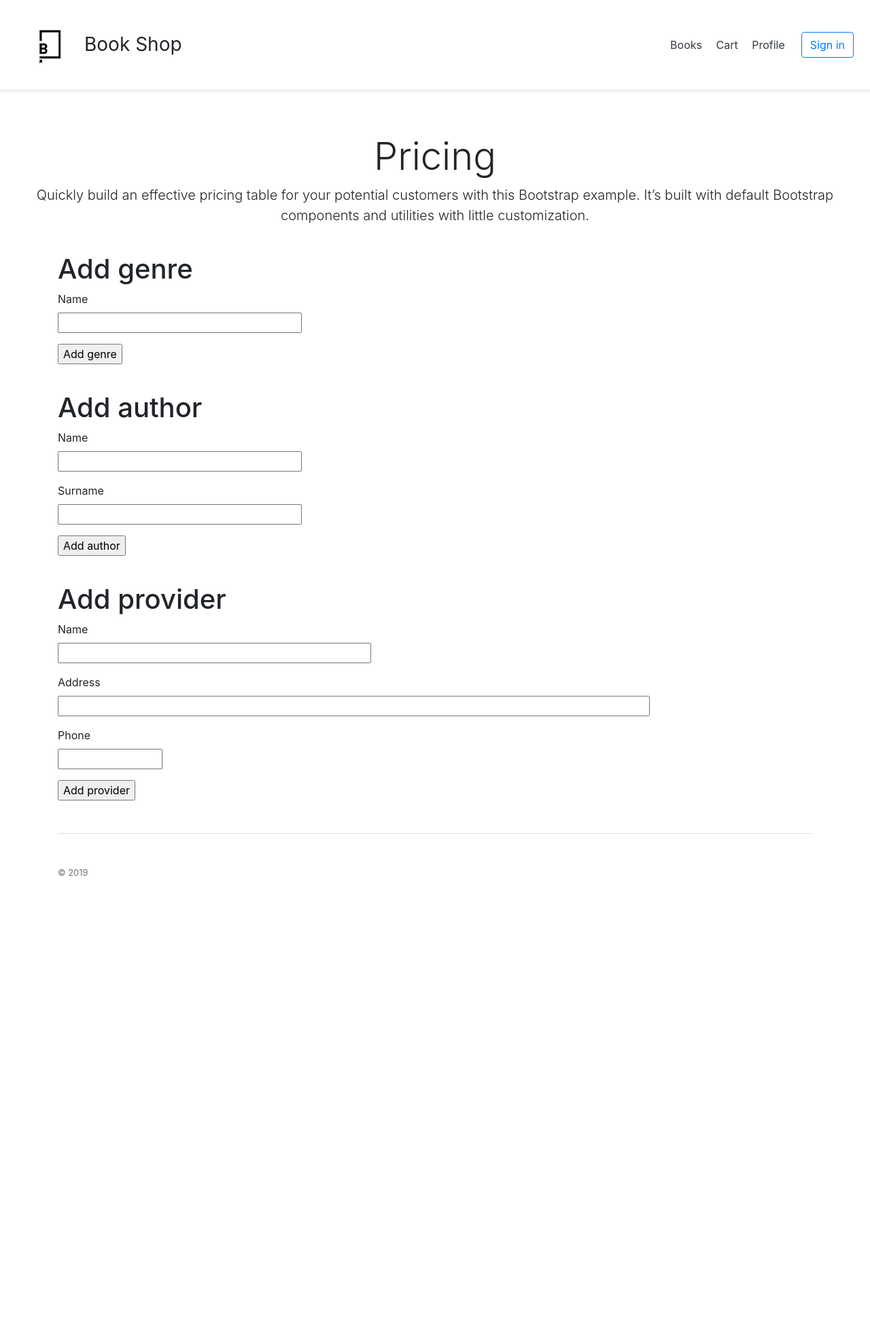
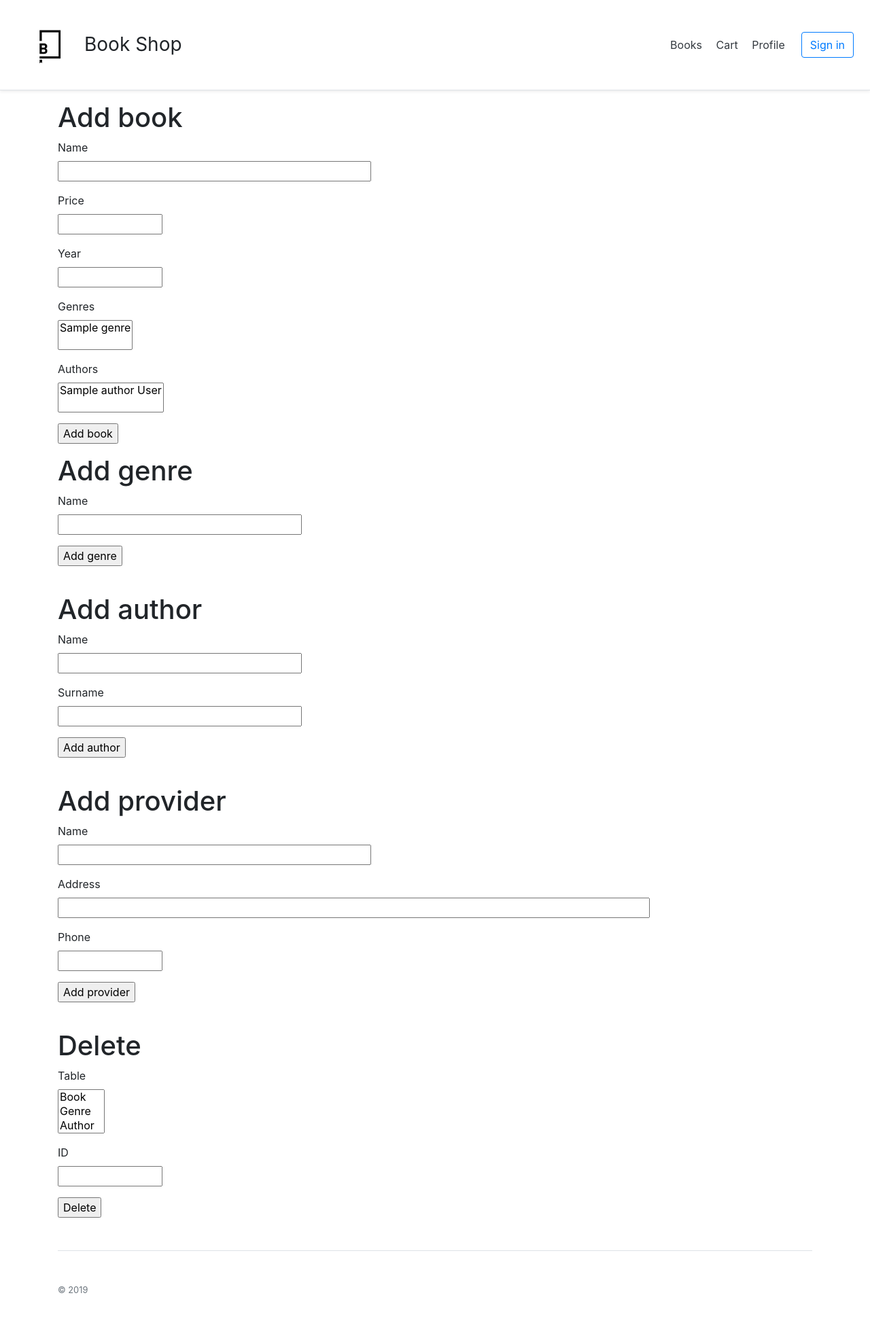
Before and after one commit to DmitriiNov/bookshop, a Flask app: page /special in a window 1280 px wide. Shown: the whole page at 68% size. Before the commit the page ends 1289 px from the top, so only its background shows below. Run offline with Flask 2, Linux system fonts and the light colour scheme; a user stored in the database is signed in; tables that the repository leaves empty hold one stand-in row (values such as "Sample post"); some libraries are stand-ins or nearby versions.

Commit message:
Добавление книг

```diff
--- a/app/forms.py
+++ b/app/forms.py
@@ -10,7 +10,7 @@ import phonenumbers
 
 
 class AddBook(FlaskForm):
-    name= StringField('Phone', validators=[DataRequired()])
+    name= StringField('Name', validators=[DataRequired()])
     price= StringField('Price', validators=[DataRequired()])
     year= StringField('Year', validators=[DataRequired()])
     authors= SelectMultipleField('Authors', coerce=int, validators=[DataRequired()])
@@ -31,6 +31,11 @@ class AddProvider(FlaskForm):
     address= StringField('Address', validators=[DataRequired()])
     phone = StringField('Phone', validators=[DataRequired()])
     submit4 = SubmitField('Add provider')
+
+class Delete(FlaskForm):
+    table= SelectField('Table', coerce=int,choices=[(1,'Book'),(2,'Genre'),(3,'Author'),(4,'Provider')], validators=[DataRequired()])
+    id= StringField('ID', validators=[DataRequired()])
+    submit5 = SubmitField('Delete')
 
 class OrderUser(FlaskForm):
     phone = StringField('Phone', validators=[DataRequired()])
--- a/app/routes.py
+++ b/app/routes.py
@@ -1,8 +1,8 @@
 from flask import render_template, flash, redirect, url_for, request
 from app import app, db
-from app.forms import LoginForm, RegistrationForm, AddAuthor, AddGenre, AddProvider
+from app.forms import LoginForm, RegistrationForm, AddAuthor, AddGenre, AddProvider, AddBook, Delete
 from flask_login import current_user, login_user, logout_user, login_required
-from app.models import User, Provider, Genre, Author
+from app.models import User, Provider, Genre, Author, Book, BookAuthor, BookGenre
 from werkzeug.urls import url_parse
 
 def login_required(role = False):
@@ -40,18 +40,44 @@ def index():
 @app.route('/special', methods=['GET', 'POST'])
 @login_required(role=True)
 def index():
+    genres= [(c.id, c.name) for c in Genre.query.all()]
+    authors= [(c.id, (c.name+' '+c.surname)) for c in Author.query.all()]
     GenreForm = AddGenre(prefix="GenreForm")
     AuthorForm = AddAuthor(prefix="AuthorForm")
     ProviderForm = AddProvider(prefix="ProviderForm")
+    BookForm = AddBook(prefix="BookForm")
+    DeleteForm = Delete(prefix="Delete")
+
+    BookForm.genres.choices = genres
+    BookForm.authors.choices = authors
+
+    if BookForm.submit1.data and BookForm.validate():
+        book = Book(name=BookForm.name.data, price=BookForm.price.data,
+        year=BookForm.year.data)
+        for i in BookForm.genres.data:
+            genre = Genre.query.filter_by(id=i).first()
+            book.genres.append(genre)
+        for k in BookForm.authors.data:
+            author = Author.query.filter_by(id=k).first()
+            book.authors.append(author)
+        db.session.add(book)
+        db.session.commit()
+        BookForm.name.data=''
+        BookForm.price.data=''
+        BookForm.year.data=''
+        BookForm.authors.data=[]
+        BookForm.genres.data=[]
     if GenreForm.submit2.data and GenreForm.validate():
         genre = Genre(name=GenreForm.name.data)
         db.session.add(genre)
         db.session.commit()
+        genres= [(c.id, c.name) for c in Genre.query.all()]
         GenreForm.name.data=''
     if AuthorForm.submit3.data and AuthorForm.validate():
         author = Author(name=AuthorForm.name.data, surname=AuthorForm.surname.data,)
         db.session.add(author)
         db.session.commit()
+        authors= [(c.id, (c.name+' '+c.surname)) for c in Author.query.all()]
         AuthorForm.name.data=''
         AuthorForm.surname.data=''
     if ProviderForm.submit4.data and ProviderForm.validate():
@@ -62,8 +88,18 @@ def index():
         ProviderForm.name.data=''
         ProviderForm.phone.data=''
         ProviderForm.address.data=''
+    if DeleteForm.submit5.data and DeleteForm.validate():
+        if DeleteForm.table.data == 1: a = Book.query.filter_by(id=DeleteForm.id.data).first()
+        elif DeleteForm.table.data == 2: a = Genre.query.filter_by(id=DeleteForm.id.data).first()
+        elif DeleteForm.table.data == 3: a = Author.query.filter_by(id=DeleteForm.id.data).first()
+        else: a = Provider.query.filter_by(id=DeleteForm.id.data).first()
+        if a is not None:
+            db.session.delete(a)
+            db.session.commit()
+        DeleteForm.id.data=''
+        DeleteForm.table.data=[]
     return render_template("special.html", title='Home Page', GenreForm=GenreForm,
-    AuthorForm = AuthorForm, ProviderForm = ProviderForm )
+    AuthorForm = AuthorForm, ProviderForm = ProviderForm, BookForm = BookForm, DeleteForm = DeleteForm)
 
 @app.route('/login', methods=['GET', 'POST'])
 def login():
--- a/app/templates/base.html
+++ b/app/templates/base.html
@@ -20,10 +20,7 @@
         <a class="btn btn-outline-primary" href="https://bootstrap-4.ru/docs/4.3.1/examples/pricing/#">Sign in</a>
       </div>
 
-      <div class="pricing-header px-3 py-3 pt-md-5 pb-md-4 mx-auto text-center">
-        <h1 class="display-4">Pricing</h1>
-        <p class="lead">Quickly build an effective pricing table for your potential customers with this Bootstrap example. It’s built with default Bootstrap components and utilities with little customization.</p>
-      </div>
+
 
       <div class="container">
         {% block content %}{% endblock %}
--- a/app/templates/special.html
+++ b/app/templates/special.html
@@ -1,6 +1,45 @@
 {% extends "base.html" %}
 {% block content %}
-
+<h1>Add book</h1>
+<form action="" method="post">
+    {{ BookForm.hidden_tag() }}
+    <p>
+        {{ BookForm.name.label }}<br>
+        {{ BookForm.name(size=40) }}<br>
+        {% for error in BookForm.name.errors %}
+        <span style="color: green;">[{{ error }}]</span>
+        {% endfor %}
+    </p>
+    <p>
+        {{ BookForm.price.label }}<br>
+        {{ BookForm.price(size=10) }}<br>
+        {% for error in BookForm.price.errors %}
+        <span style="color: green;">[{{ error }}]</span>
+        {% endfor %}
+    </p>
+    <p>
+        {{ BookForm.year.label }}<br>
+        {{ BookForm.year(size=10) }}<br>
+        {% for error in BookForm.year.errors %}
+        <span style="color: green;">[{{ error }}]</span>
+        {% endfor %}
+    </p>
+    <p>
+        {{ BookForm.genres.label }}<br>
+        {{ BookForm.genres(size=2) }}<br>
+        {% for error in BookForm.genres.errors %}
+        <span style="color: green;">[{{ error }}]</span>
+        {% endfor %}
+    </p>
+    <p>
+        {{ BookForm.authors.label }}<br>
+        {{ BookForm.authors(size=2) }}<br>
+        {% for error in BookForm.authors.errors %}
+        <span style="color: green;">[{{ error }}]</span>
+        {% endfor %}
+    </p>
+    <p>{{ BookForm.submit1() }}</p>
+</form>
 <h1>Add genre</h1>
 <form action="" method="post">
     {{ GenreForm.hidden_tag() }}
@@ -60,4 +99,25 @@
     </p>
     <p>{{ ProviderForm.submit4() }}</p>
 </form>
+<br>
+<h1>Delete</h1>
+<form action="" method="post">
+    {{ DeleteForm.hidden_tag() }}
+    <p>
+        {{ DeleteForm.table.label }}<br>
+        {{ DeleteForm.table(size=3) }}<br>
+        {% for error in DeleteForm.table.errors %}
+        <span style="color: green;">[{{ error }}]</span>
+        {% endfor %}
+    </p>
+    <p>
+        {{ DeleteForm.id.label }}<br>
+        {{ DeleteForm.id(size=10) }}<br>
+        {% for error in DeleteForm.id.errors %}
+        <span style="color: green;">[{{ error }}]</span>
+        {% endfor %}
+    </p>
+    <p>{{ DeleteForm.submit5() }}</p>
+</form>
+
 {% endblock %}
```
Also changed, not shown: app.db.
